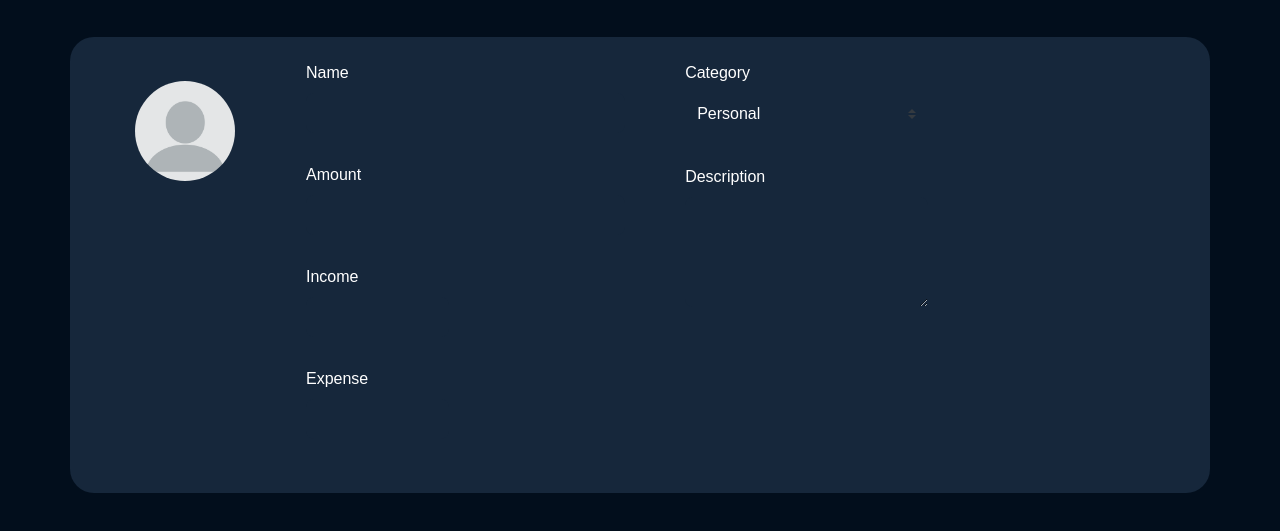
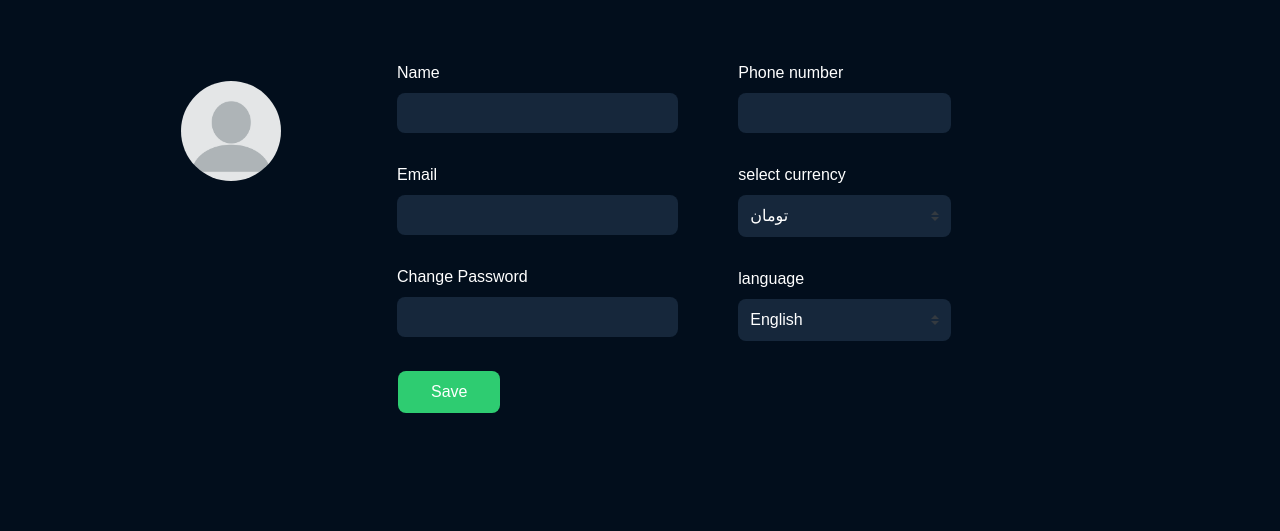
Before and after one commit to Mdhesari/Finance-Management, a website: page profile.html in a window 1280 px wide. Shown: the part 71-602 px from the top of the page. Drawn offline with Linux system fonts and the light colour scheme; files that its build step writes are made by us from their sources.

Commit message:
add profile page

```diff
--- a/assets/css/Style.css
+++ b/assets/css/Style.css
@@ -13,6 +13,7 @@ h2 {
 .page-title{
     padding:8px;
 }
+
 /*End page css*/
 /*Start Menu-Finance*/
 .profile-btn {
@@ -273,7 +274,7 @@ h2 {
 }
 /*Start profile-section*/
 .profile-section {
-    background-color: #16273b;
+    /*background-color: #16273b;*/
     height:auto;
     border-radius:24px;
     padding:24px;
@@ -282,22 +283,43 @@ h2 {
     padding:8px;
 
 }
-    .profile-pic div{
+    .profile-pic div {
         width:100px;
         height:100px;
         border-radius:50px;
         margin:12px auto;
         text-align:center;
     }
-        .profile-pic div img{
-            width:100%;
-            height:auto;
-            border-radius:50px;
+        .profile-pic div input {
+            position: absolute;
+            top: 20px;
+            height: 100px;
+            width: 100px;
+            cursor:pointer;
         }
-        /*End profile-section*/
-        /*Mobile Responsive Finance*/
-        @media(max-width:991px) and (min-width:767px) {
-            #DoughnutChart {
+        .profile-pic div img {
+            width: 100%;
+            height: auto;
+            border-radius: 50px;
+        }
+            .profile-pic div:hover img{
+                opacity:0.2;
+            }
+
+        .profile-pic div i {
+            color: #abaeb3;
+            font-size: 22pt;
+            margin-top: -62px;
+            opacity:1 !important;
+            display: none;
+        }
+.profile-pic div:hover i{
+    display:block;
+}
+/*End profile-section*/
+/*Mobile Responsive Finance*/
+@media(max-width:991px) and (min-width:767px) {
+    #DoughnutChart {
         margin: auto;
         width: auto !important;
         height: 250px !important;
--- a/profile.html
+++ b/profile.html
@@ -16,8 +16,10 @@
     />-->
     <link rel="stylesheet" href="/resources/demos/style.css" />
     <link rel="stylesheet" href="assets/css/m-style.css" />
-    <script src="https://kit.fontawesome.com/de1219be64.js"
-            crossorigin="anonymous"></script>
+    <script
+      src="https://kit.fontawesome.com/de1219be64.js"
+      crossorigin="anonymous"
+    ></script>
   </head>
   <body>
     <header id="Finance-menu" class="top-header">
@@ -54,75 +56,92 @@
             <i class="fas fa-sign-out-alt"></i>
           </div>
         </div>
-
       </div>
     </header>
     <main>
       <section class="mt-5">
         <div class="container">
-
           <div class="row profile-section">
-                    <div class="col-lg-2 col-12   profile-pic ">
+            <div class="col-lg-3 col-12  profile-pic ">
               <div>
-                            <img src="assets/img/profile.png"/>
+                <input
+                  type="file"
+                  class="custom-file-input"
+                  id="customFile"
+                  accept="image/*"
+                  value=""
+                />
+                <img src="assets/img/profile.png" />
+                <i class="fas fa-plus fa-2x "></i>
               </div>
             </div>
-                    <div class="col-lg-10">
+            <div class="col-lg-9">
               <form action="" class="form-holder">
                 <div class="row row-form-holder">
-                                <div class="col-lg-5 col-md-12 form-inpus">
+                  <div class="col-lg-5 col-md-12 form-inpus ">
                     <div class="form-input col-md-12">
                       <div class="input-title">
                         <span>Name</span>
                       </div>
-                                        <input type="text" class="finance-input">
+                      <input
+                        type="text"
+                        class="finance-input"
+                        data-rule="minlen:4"
+                        data-msg="Please enter at least 4 chars"
+                      />
                     </div>
                     <div class="form-input col-md-12">
                       <div class="input-title">
-                                            <span>Amount</span>
+                        <span>Email</span>
                       </div>
-                                        <input type="number" class="finance-input">
+                      <input
+                        type="email"
+                        class="finance-input"
+                        data-rule="email"
+                        data-msg="Please enter a valid email"
+                      />
                     </div>
-                                    <div class="payments">
-                                        <div class="form-input d-inline-block width-49 col-md-6">
+                    <div class="form-input col-md-12">
                       <div class="input-title">
-                                                <span>Income</span>
+                        <span>Change Password</span>
                       </div>
-                                            <input type="number" class="finance-input">
-                                        </div>
-                                        <div class="form-input d-inline-block width-49 col-md-6">
-                                            <div class="input-title">
-                                                <span>Expense</span>
-                                            </div>
-                                            <input type="number" class="finance-input">
+                      <input type="password" class="finance-input" />
                     </div>
                   </div>
-
-                                </div>
-                                <div class="col-lg-4 .col-md-12 form-inputs">
+                  <div class="col-lg-4 .col-md-12 form-inputs ">
                     <div class="form-input col-md-12">
                       <div class="input-title">
-                                            <span>Category</span>
+                        <span>Phone number</span>
+                      </div>
+                      <input type="tel" class="finance-input" />
+                    </div>
+                    <div class="form-input col-md-12">
+                      <div class="input-title">
+                        <span>select currency</span>
                       </div>
                       <select class="browser-default custom-select">
-                                            <option value="1">Personal</option>
-                                            <option value="2">Work</option>
-                                            <option value="3">Home</option>
+                        <option value="1">تومان</option>
+                        <option value="2">ریال</option>
+                        <option value="3">$</option>
                       </select>
                     </div>
                     <div class="form-input col-md-12">
                       <div class="input-title">
-                                            <span>Description</span>
+                        <span>language</span>
                       </div>
-                                        <textarea name="" id="" cols="30" rows="10"></textarea>
+                      <select class="browser-default custom-select">
+                        <option value="1">English</option>
+                        <option value="2">Persian</option>
+                        <option value="3">United states</option>
+                      </select>
                     </div>
                   </div>
-                                <div class="col-lg-3 .col-md-12 form-inputs">
                 </div>
+                <div class="row-form-holder row-form-button">
+                  <button class="btn btn-submit" type="submit">Save</button>
                 </div>
               </form>
             </div>
-
           </div>
         </div>
       </section>
```
Also changed, not shown: add-finance.html (+18 -2 lines), finance.html (+0 -1 lines). Lines whose indentation alone changed are shown as unchanged.
